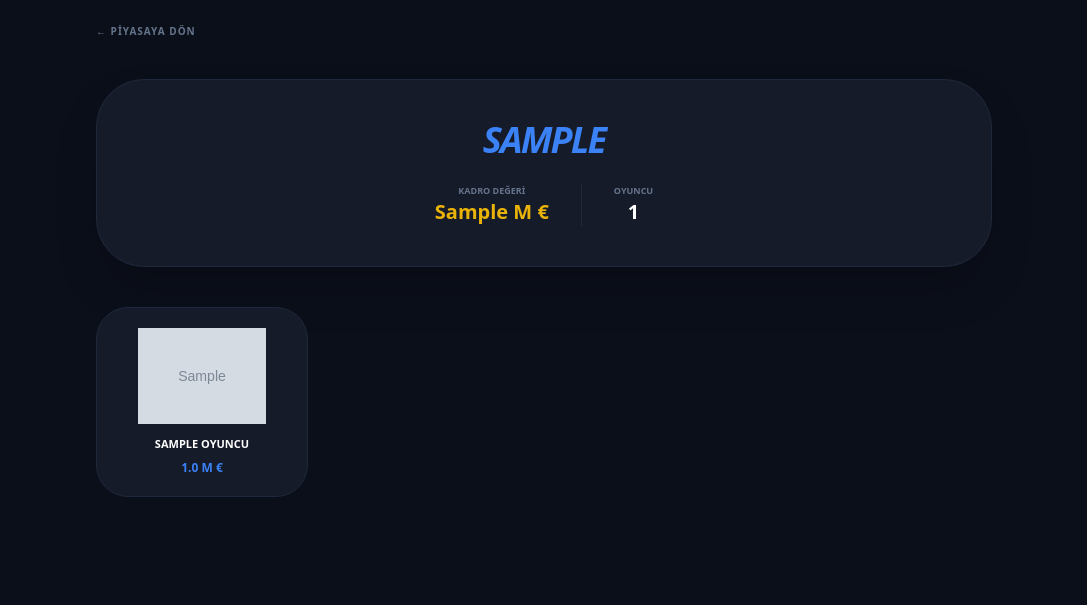
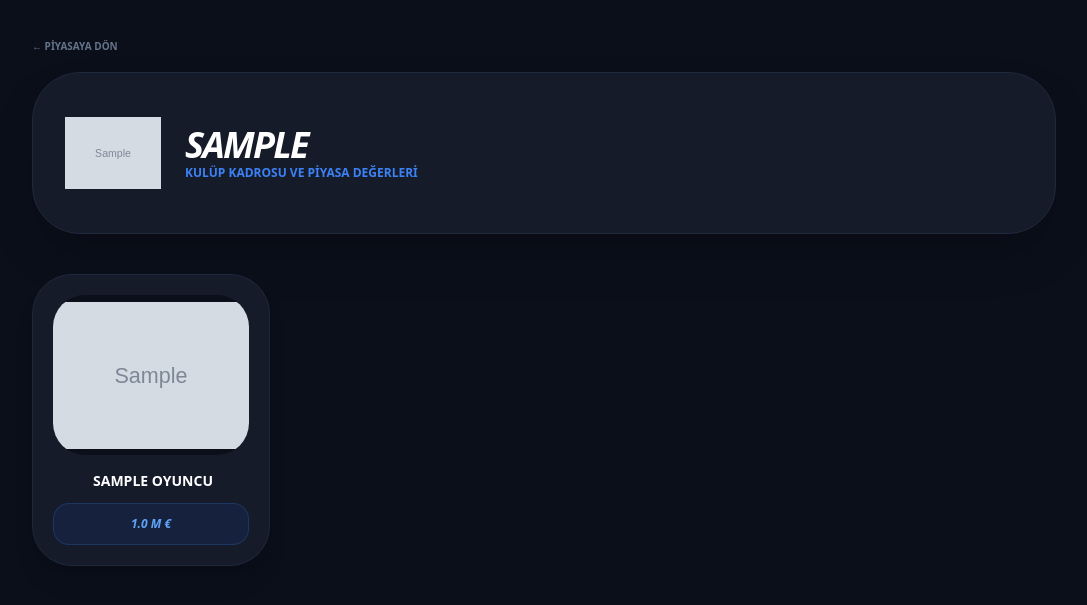
Before and after one commit to Musab13579/Transfermarkt, a Flask app: template templates/kulup.html in a window 1280 px wide. Shown: the top 605 px of the page, without its empty margins (96-1183 px from the left). Run offline with Flask 3, Linux system fonts and the light colour scheme; tables that the repository leaves empty hold one stand-in row (values such as "Sample post"); the template is opened without the code that fills it: values that come from a table or form of the project are taken from there, most other values are stand-ins (such as "Sample title", 1, 10 or a date in 2020); grey boxes marked "Sample" are stand-in pictures; some libraries are stand-ins or nearby versions.

Commit message:
Update kulup.html

```diff
--- a/templates/kulup.html
+++ b/templates/kulup.html
@@ -3,39 +3,77 @@
 <head>
     <meta charset="UTF-8">
     <script src="https://cdn.tailwindcss.com"></script>
-    <title>{{ kulup_adi }} | Kadro</title>
+    <title>{{ club.ad }} | Kadro</title>
 </head>
-<body class="bg-[#0b0f1a] text-white p-6">
-    <div class="max-w-4xl mx-auto">
-        <header class="flex justify-between items-center mb-10">
-            <a href="/?sifre={{ sifre }}" class="text-[10px] font-black text-slate-500 uppercase tracking-widest">← Piyasaya Dön</a>
-        </header>
+<body class="bg-[#0b0f1a] text-white p-4">
+    <div class="max-w-5xl mx-auto">
+        <header class="py-4"><a href="/?sifre={{ sifre }}" class="text-slate-500 font-black text-[10px] uppercase">← Piyasaya Dön</a></header>
 
-        <div class="bg-[#161b2a] p-10 rounded-[3rem] border border-slate-800 text-center shadow-2xl mb-10">
-            <h1 class="text-4xl font-black uppercase italic text-blue-500 tracking-tighter">{{ kulup_adi }}</h1>
-            <div class="flex justify-center gap-8 mt-6">
-                <div>
-                    <p class="text-[9px] text-slate-500 font-bold uppercase">Kadro Değeri</p>
-                    <p class="text-xl font-black text-yellow-500">{{ toplam_deger }} M €</p>
-                </div>
-                <div class="border-l border-slate-800 pl-8">
-                    <p class="text-[9px] text-slate-500 font-bold uppercase">Oyuncu</p>
-                    <p class="text-xl font-black text-white">{{ kadro|length }}</p>
-                </div>
+        <div class="flex items-center gap-6 bg-[#161b2a] p-8 rounded-[3rem] border border-slate-800 mb-10 shadow-2xl">
+            <img src="{{ club.logo }}" class="h-24 w-24 object-contain">
+            <div>
+                <h1 class="text-4xl font-black uppercase italic tracking-tighter">{{ club.ad }}</h1>
+                <p class="text-blue-500 font-bold uppercase text-xs">Kulüp Kadrosu ve Piyasa Değerleri</p>
             </div>
         </div>
 
-        <div class="grid grid-cols-2 md:grid-cols-4 gap-4">
-            {% for p in kadro %}
-            <div class="bg-[#161b2a] p-5 rounded-[2rem] border border-slate-800 text-center hover:border-blue-500 transition">
+        <div id="player-grid" class="grid grid-cols-2 md:grid-cols-4 gap-6">
+            {% for p in players %}
+            <div class="player-card bg-[#161b2a] p-5 rounded-[2.5rem] border border-slate-800 hover:border-blue-500 transition shadow-xl group"
+                 data-id="{{ p.id }}"
+                 data-current-club="{{ p.club }}">
                 <a href="/oyuncu/{{ p.id }}?sifre={{ sifre }}">
-                    <img src="{{ p.img }}" class="h-24 mx-auto mb-3 object-contain" onerror="this.src='https://cdn-icons-png.flaticon.com/512/166/166351.png'">
-                    <h3 class="text-[11px] font-black uppercase truncate">{{ p.name }}</h3>
-                    <p class="text-blue-500 font-black text-xs mt-2">{{ p.value }} M €</p>
+                    <div class="h-40 w-full mb-4 bg-[#0b0f1a] rounded-[2rem] flex justify-center items-center overflow-hidden">
+                        <img src="{{ p.img }}" class="h-full object-contain group-hover:scale-110 transition duration-500">
+                    </div>
+                    <div class="flex items-center justify-center gap-1 mb-1">
+                        <span class="nation-flag text-[10px]">{{ p.nation or '' }}</span>
+                        <h3 class="text-sm font-black text-center uppercase truncate player-name">{{ p.name }}</h3>
+                    </div>
+                    <div class="bg-blue-600/10 border border-blue-500/20 p-3 rounded-2xl text-center text-blue-400 font-black text-xs mt-3 italic">
+                        <span class="val-text">{{ p.value }}</span> M €
+                    </div>
                 </a>
             </div>
             {% endfor %}
         </div>
     </div>
+
+    <script>
+        function syncClubData() {
+            const storagePlayers = JSON.parse(localStorage.getItem('players')) || [];
+            const deletedPlayers = JSON.parse(localStorage.getItem('deleted_players')) || []; // Eğer silme listesi tutuyorsan
+            const clubName = "{{ club.ad }}";
+
+            // 1. Mevcut kartları tara ve güncelle/gizle
+            document.querySelectorAll('.player-card').forEach(card => {
+                const pId = card.dataset.id;
+                const pData = storagePlayers.find(x => String(x.id) === String(pId));
+
+                // Eğer oyuncu silinmişse kartı kaldır
+                if (localStorage.getItem('deleted_' + pId) === 'true') {
+                    card.remove();
+                    return;
+                }
+
+                if (pData) {
+                    // Eğer oyuncu artık bu kulüpte değilse gizle
+                    if (pData.club !== clubName) {
+                        card.remove();
+                    } else {
+                        // Eğer hala bu kulüpteyse verilerini (isim, değer, ülke) güncelle
+                        card.querySelector('.player-name').innerText = pData.name;
+                        card.querySelector('.val-text').innerText = pData.marketValue;
+                        if(card.querySelector('.nation-flag')) card.querySelector('.nation-flag').innerText = pData.nation || '';
+                    }
+                }
+            });
+
+            // 2. Transferle Gelenler: Hafızada olup, kulübü bu olan ama listede olmayanları ekle (İsteğe bağlı)
+            // Not: Bu kısım genelde Python tarafında halledilir ama tam senkron için eklenebilir.
+        }
+
+        document.addEventListener('DOMContentLoaded', syncClubData);
+    </script>
 </body>
 </html>
```
